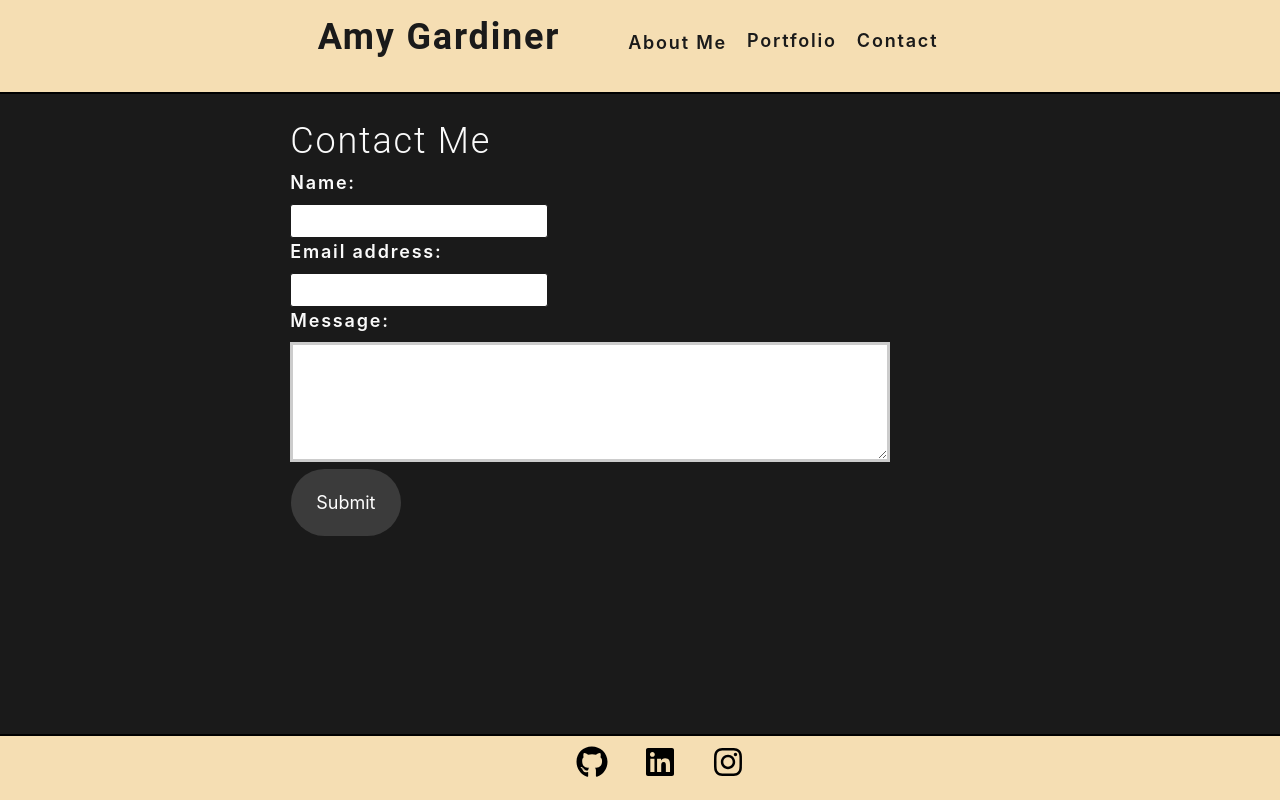
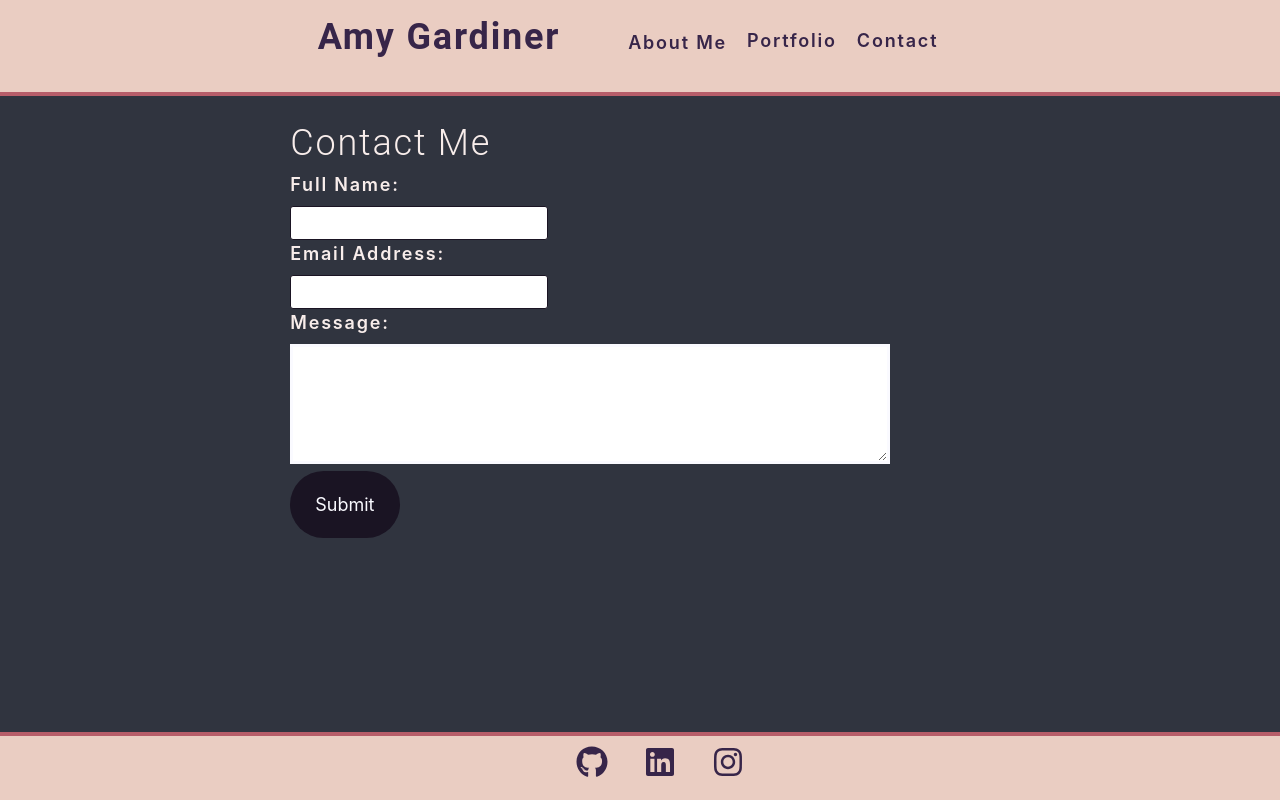
Before and after one commit to amymgardiner/React-Portfolio, a React (Create React App) app: page /#/projects in a window 1280 px wide. Both pictures are taken after a click on the item "Contact". Built offline with nearby package versions, Linux system fonts and the light colour scheme.

Commit message:
working on changing the colors a bit in css

```diff
--- a/src/components/Contact/index.js
+++ b/src/components/Contact/index.js
@@ -22,7 +22,7 @@ function Contact() {
     if (e.target.name === 'email') {
       const isValid = validateEmail(e.target.value);
       if (!isValid) {
-        setErrorMessage('Your email is invalid.');
+        setErrorMessage('your email is invalid.');
       } else {
         setErrorMessage('');
       }
@@ -44,7 +44,7 @@ function Contact() {
       <h1 data-testid="h1tag">Contact Me</h1>
       <form id="contact-form" onSubmit={handleSubmit}>
         <div>
-          <label htmlFor="name">Name:</label>
+          <label htmlFor="name">Full Name:</label>
           <input
             type="text"
             name="name"
@@ -53,7 +53,7 @@ function Contact() {
           />
         </div>
         <div>
-          <label htmlFor="email">Email address:</label>
+          <label htmlFor="email">Email Address:</label>
           <input
             type="email"
             name="email"
--- a/src/index.css
+++ b/src/index.css
@@ -13,11 +13,6 @@ main {
 }
 
 :root {
-  --primary: #503f8b;
-  --secondary: #4892c4;
-  --tertiary: #063664;
-  --light: #fafafa;
-  --dark: #1a1a1a;
   --error: rgb(99, 0, 0);
   --spacing-one: calc(1rem * 0.5);
   --spacing-two: calc(1rem);
@@ -41,8 +36,8 @@ body {
   line-height: 1.5;
   font-size: 18px;
   letter-spacing: 0.1em;
-  background: var(--dark);
-  color: var(--light);
+  background: #30343f;
+  color: #f8edeb;
 }
 
 h1,
@@ -88,7 +83,6 @@ p {
 
 a {
   border-radius: 5px;
-  color: var(--dark);
   font-weight: 600;
   text-decoration: none;
   padding: 2px 4px;
@@ -105,24 +99,25 @@ header {
   justify-content: center;
   align-items: baseline;
   padding: 10px;
-  border-bottom: 2px solid black;
-  background: wheat;
+  border-bottom: 4px solid #b75d69;
+  background: #eacdc2;
 }
 
 header a {
-  color: var(--dark);
+  color: #372549;
 }
 
 button {
-  font-size: 1rem;
-  text-decoration: none;
-  padding: 0.25rem 1rem;
-  border-radius: 0.5rem;
   border: none;
   outline: none;
+  border-radius: 55px;
+  color: #fafaff;
+  background: #1a1423;
   cursor: pointer;
-  margin: 0 1px;
-  background-color: var(--secondary);
+  font-size: 18px;
+  font-weight: 400;
+  margin-bottom: 30px;
+  padding: 20px 25px;
 }
 
 button:hover {
@@ -133,14 +128,14 @@ button[disabled] {
   cursor: default;
   opacity: 0.8;
 }
+
 .portfolio {
-  /* justify-content: center;
-  display: flex; */
   margin: 10px auto;
 }
 
 .card {
   align-items: center;
+  background-color: #fae1dd;
   margin: 10px;
 }
 
@@ -155,15 +150,14 @@ form {
 input {
   font-size: 1rem;
   padding: 0.25rem;
-  border: 1px solid var(--dark);
+  border: 1px solid #1a1423;
   outline: none;
   border-radius: 3px;
   transition: box-shadow 0.2s;
 }
 
 input:focus {
-  border: 1px solid var(--secondary);
-  box-shadow: 0 0 0.25rem rgba(0, 0, 0, 0.5);
+  border: 1px solid #1e2749;
 }
 
 li {
@@ -172,13 +166,13 @@ li {
 
 nav a:hover {
   text-decoration: none;
-  color: black;
+  color: #b75d69;
   font-style: italic;
 }
 
 .logo a:hover {
   text-decoration: none;
-  color: black;
+  color: #783f8e;
   font-style: italic;
 }
 
@@ -189,7 +183,7 @@ nav li {
 textarea {
   width: 600px;
   height: 120px;
-  border: 3px solid #cccccc;
+  border: 3px solid #fafaff;
   padding: 5px;
 }
 
@@ -203,6 +197,7 @@ textarea {
 .row {
   margin: 0 auto;
 }
+
 .flex-row {
   display: flex;
   flex-wrap: wrap;
@@ -272,19 +267,6 @@ textarea {
   cursor: pointer;
 }
 
-button {
-  border: none;
-  outline: none;
-  border-radius: 55px;
-  color: #fff;
-  background: #3b3b3b;
-  cursor: pointer;
-  font-size: 18px;
-  font-weight: 400;
-  margin-bottom: 30px;
-  padding: 20px 25px;
-}
-
 .home {
   display: flex;
   flex-direction: row;
@@ -297,7 +279,7 @@ button {
   padding: 1rem;
 }
 
-.portrait {
+.selfie {
   width: 100%;
   display: flex;
   justify-content: center;
@@ -321,8 +303,8 @@ footer {
   display: flex;
   justify-content: center;
   align-items: center;
-  border-top: 2px solid black;
-  background: wheat;
+  border-top: 4px solid #b75d69;
+  background: #eacdc2;
 }
 
 li {
@@ -333,5 +315,5 @@ footer ul li {
   display: inline;
   font-size: 2rem;
   padding: 1rem;
-  color: black;
+  color: #372549;
 }
```
